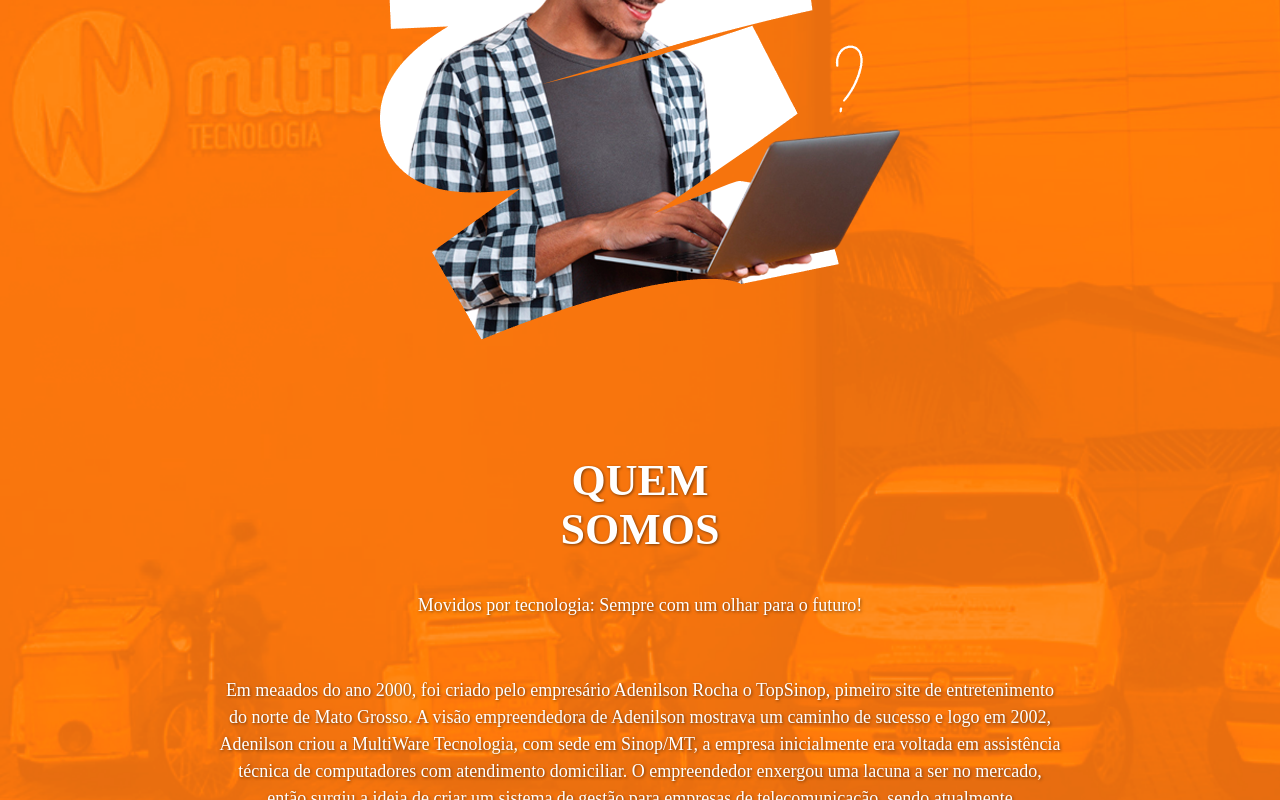
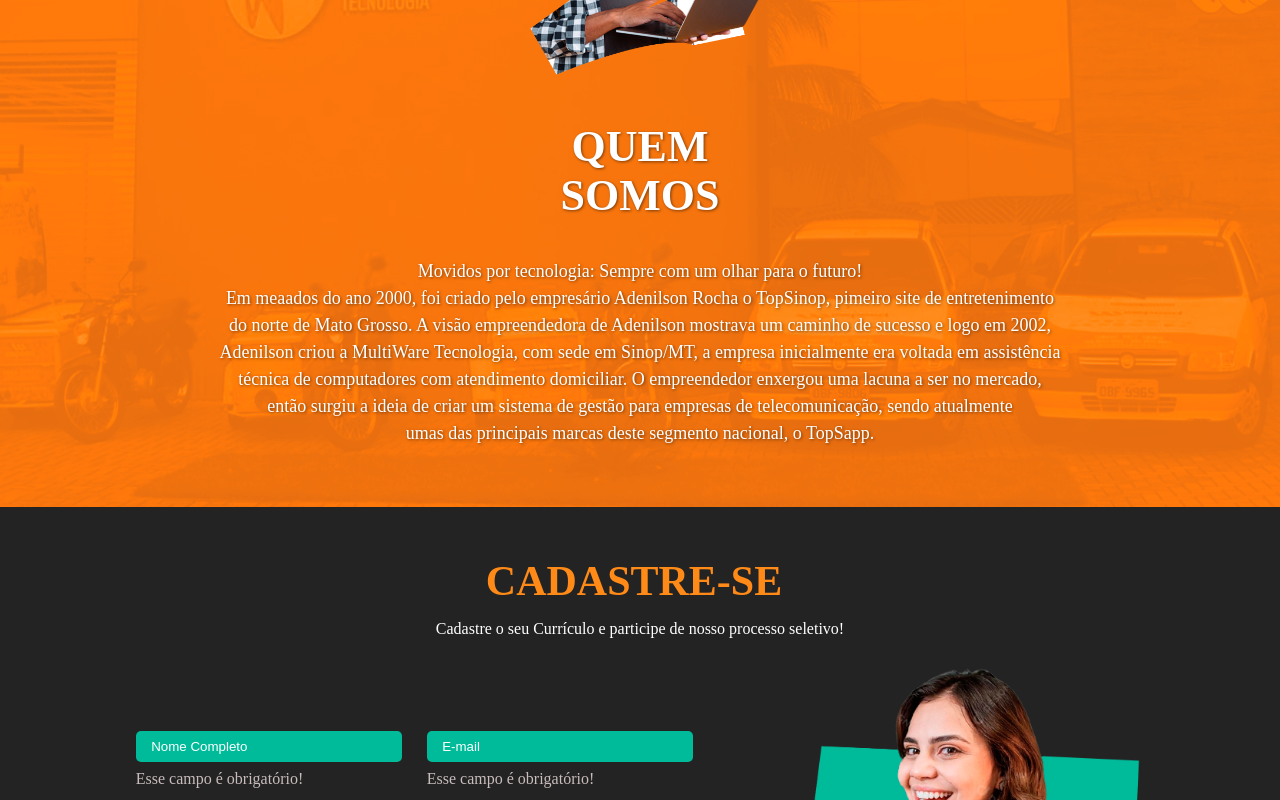
Before and after one commit to Edu4rdo-Gobatto/AMIGOS-TOP, a React (Vite) app: page / in a window 1280 px wide. Shown: the part 1760-2560 px from the top of the page. Built offline with nearby package versions, Linux system fonts and the light colour scheme.

Commit message:
Mais reajustes de reponsividade

```diff
--- a/src/pages/quemSomos/quemSomos.tsx
+++ b/src/pages/quemSomos/quemSomos.tsx
@@ -3,12 +3,11 @@
 function QuemSomos (){
     return(
         <div className={styles.home}>
-            <div className={styles.preto}><img src="./imagens/Amigos-Top_10.png" alt="Curioso" /></div>
+            <div><img src="./imagens/Amigos-Top_10.png" alt="Curioso" className={styles.image}/></div>
 
             <div className={styles.text}>
                 <h1>QUEM <br />SOMOS</h1><br />
-                <h4>Movidos por tecnologia: Sempre com um olhar para o futuro!</h4><br />
-                <h4>
+                <h4>Movidos por tecnologia: Sempre com um olhar para o futuro!<br />
                     Em meaados do ano 2000, foi criado pelo empresário Adenilson Rocha o TopSinop, pimeiro site de entretenimento<br/>
                     do norte de Mato Grosso. A visão empreendedora de Adenilson mostrava um caminho de sucesso e logo em 2002, <br/>
                     Adenilson criou a MultiWare Tecnologia, com sede em Sinop/MT, a empresa inicialmente era voltada em assistência <br/>
--- a/src/pages/quemSomos/somos.module.css
+++ b/src/pages/quemSomos/somos.module.css
@@ -45,11 +45,15 @@
   }
 
   .text {
-    margin-top: 65px;
     text-align: center;
     max-width: 90%;
     padding: 0;
   }
+
+ .image{
+  height: 300px;
+  width: auto;
+ }
 
   .text h1 {
     font-size: 44px;
@@ -63,7 +67,6 @@
 @media (max-width: 480px) {
 
   .text h1 {
-    margin-top: 65px;
     font-size: 32px;
   }
 
--- a/src/pages/rodape/rodape.module.css
+++ b/src/pages/rodape/rodape.module.css
@@ -137,7 +137,7 @@
   }
 
   .photoOne {
-    height: 80px;
+    height: 150px;
     padding-top: 20px;
   }
 
```
